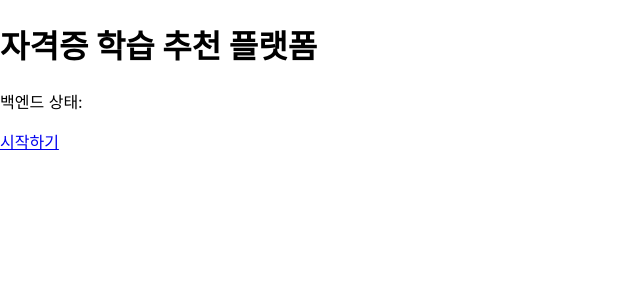
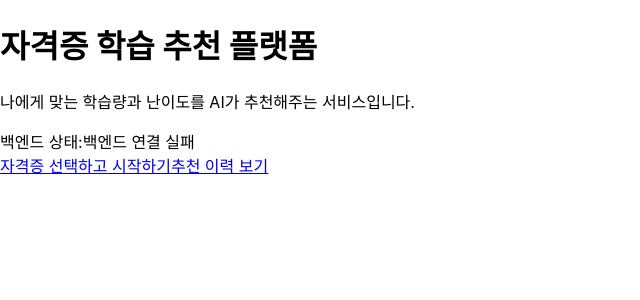
Before and after one commit to wnsudwnsudwnsud9999/study-frontend, a React (Create React App) app: page / in a window 1280 px wide. Shown: the top 300 px of the page, without its empty margins (0-640 px from the left). Built offline with nearby package versions, Linux system fonts and the light colour scheme; no server answers.

Commit message:
Update HomePage with backend status and history link

```diff
--- a/src/pages/HomePage.js
+++ b/src/pages/HomePage.js
@@ -5,19 +5,36 @@ export default function HomePage() {
   const [msg, setMsg] = useState("");
 
   useEffect(() => {
+    // 백엔드 연결 상태를 확인하는 테스트 API 호출
     fetch("http://localhost:4000/api/test")
       .then((res) => res.json())
       .then((data) => setMsg(data.message))
-      .catch((err) => console.error(err));
+      .catch((err) => {
+        console.error(err);
+        setMsg("백엔드 연결 실패");
+      });
   }, []);
 
   return (
     <div className="page">
       <h1>자격증 학습 추천 플랫폼</h1>
+      <p className="sub-text">
+        나에게 맞는 학습량과 난이도를 AI가 추천해주는 서비스입니다.
+      </p>
 
-      <p>백엔드 상태: {msg}</p>
+      <div className="status-box">
+        <span className="status-label">백엔드 상태:</span>
+        <span className="status-value">{msg}</span>
+      </div>
 
-      <Link to="/select" className="button">시작하기</Link>
+      <div className="button-row">
+        <Link to="/select" className="button">
+          자격증 선택하고 시작하기
+        </Link>
+        <Link to="/history" className="button secondary">
+          추천 이력 보기
+        </Link>
+      </div>
     </div>
   );
 }
```
